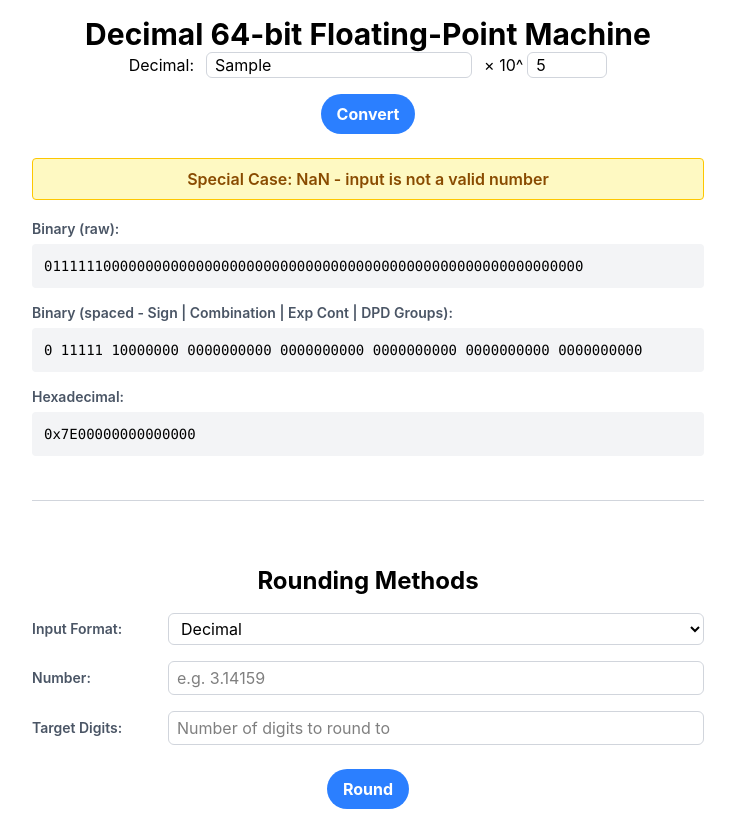
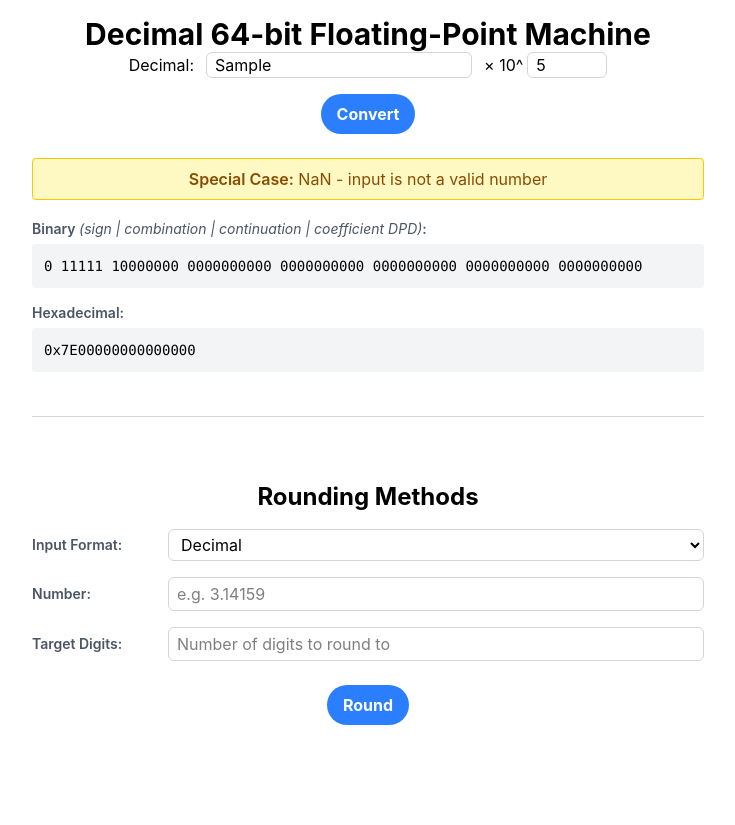
Before and after one commit to otappytaps/decimal-64-bit-fp-machine, a React (Vite) app: page / in a window 1280 px wide. Both pictures are taken after typing "Sample", "5" into the empty fields and a click on the button "Convert". Shown: the whole page, without its empty margins (272-1007 px from the left). After the commit the page ends 800 px from the top, so only its background shows below. Built offline with nearby package versions, Linux system fonts and the light colour scheme.

Commit message:
minor formatting fixes, removed raw binary in ConvertWindow

```diff
--- a/src/components/ConvertWindow.tsx
+++ b/src/components/ConvertWindow.tsx
@@ -6,14 +6,11 @@ function ConvertWindow() {
   const [binary, setBinary] = useState("");
   const [hex, setHex] = useState("");
   const [isComputed, setIsComputed] = useState(false);
-  const [spacedBinary, setSpacedBinary] = useState("");
   const [specialCase, setSpecialCase] = useState("");
   const [exponentInput, setExponentInput] = useState("");
 
-  function compute() {
-    const encodeDPD = (d1: string, d2: string, d3: string) => {
-      const to4Bit = (n: string) =>
-        parseInt(n, 10).toString(2).padStart(4, "0");
+  function encodeDPD(d1: string, d2: string, d3: string) {
+    const to4Bit = (n: string) => parseInt(n, 10).toString(2).padStart(4, "0");
     const [a, b, c, d] = to4Bit(d1);
     const [e, f, g, h] = to4Bit(d2);
     const [i, j, k, m] = to4Bit(d3);
@@ -28,8 +25,8 @@ function ConvertWindow() {
     if (aei === "101") return f + g + d + "01" + h + "1" + "11" + m;
     if (aei === "110") return j + k + d + "00" + h + "1" + "11" + m;
     if (aei === "111") return "00" + d + "11" + h + "1" + "11" + m;
-    };
-
+  }
+  function compute() {
     // 1. Clean input and determine sign bit
     let str = String(decimal).trim();
     const signBit = str.startsWith("-") ? "1" : "0";
@@ -38,8 +35,7 @@ function ConvertWindow() {
     // NaN: input is not a valid decimal number
     if (!/^\d*\.?\d*$/.test(str) || str === "" || str === ".") {
       const result = signBit + "11111" + "1" + "0".repeat(57);
-      setBinary(result);
-      setSpacedBinary(formatBinarySpaced(result));
+      setBinary(formatBinarySpaced(result));
       setHex(binaryToHex(result));
       setSpecialCase("NaN - input is not a valid number");
       setIsComputed(true);
@@ -64,10 +60,11 @@ function ConvertWindow() {
     // Overflow: biased exponent exceeds Elimit (767) → Infinity
     if (E > 767) {
       const result = signBit + "11110" + "0".repeat(58);
-      setBinary(result);
-      setSpacedBinary(formatBinarySpaced(result));
+      setBinary(formatBinarySpaced(result));
       setHex(binaryToHex(result));
-      setSpecialCase(signBit === "1" ? "Negative Infinity (-∞)" : "Positive Infinity (+∞)");
+      setSpecialCase(
+        signBit === "1" ? "Negative Infinity (-∞)" : "Positive Infinity (+∞)",
+      );
       setIsComputed(true);
       return;
     }
@@ -75,8 +72,7 @@ function ConvertWindow() {
     // Underflow: biased exponent below 0 → rounds to ±0
     if (E < 0) {
       const result = signBit + "01000" + "10001110" + "0".repeat(50);
-      setBinary(result);
-      setSpacedBinary(formatBinarySpaced(result));
+      setBinary(formatBinarySpaced(result));
       setHex(binaryToHex(result));
       setSpecialCase("Underflow - value rounds to ±0");
       setIsComputed(true);
@@ -110,8 +106,7 @@ function ConvertWindow() {
     // 6. Assemble and update state
     const result = signBit + comb + E_cont8 + coeff_cont50;
 
-    setBinary(result);
-    setSpacedBinary(formatBinarySpaced(result));
+    setBinary(formatBinarySpaced(result));
     setHex(binaryToHex(result));
     setSpecialCase("");
     setIsComputed(true);
@@ -131,21 +126,22 @@ function ConvertWindow() {
   function binaryToHex(bin: string): string {
     let hexStr = "";
     for (let i = 0; i < bin.length; i += 4) {
-      hexStr += parseInt(bin.substring(i, i + 4), 2).toString(16).toUpperCase();
+      hexStr += parseInt(bin.substring(i, i + 4), 2)
+        .toString(16)
+        .toUpperCase();
     }
     return hexStr;
   }
 
   return (
     <>
-      <InputWindow setDecimal={setDecimal} setExponentInput={setExponentInput} compute={compute} />
+      <InputWindow
+        setDecimal={setDecimal}
+        setExponentInput={setExponentInput}
+        compute={compute}
+      />
       {isComputed && (
-        <ResultWindow
-          binary={binary}
-          spacedBinary={spacedBinary}
-          hex={hex}
-          specialCase={specialCase}
-        />
+        <ResultWindow binary={binary} hex={hex} specialCase={specialCase} />
       )}
     </>
   );
@@ -174,7 +170,7 @@ function InputWindow({
         ></input>
         <span className="ml-2">× 10^</span>
         <input
-          className="border border-gray-300 rounded-md px-2 w-20"
+          className="border border-gray-300 rounded-md px-2 w-20 [appearance:textfield] [&::-webkit-outer-spin-button]:appearance-none [&::-webkit-inner-spin-button]:appearance-none"
           type="number"
           id="exponent"
           placeholder="0"
@@ -197,12 +193,10 @@ function InputWindow({
 
 function ResultWindow({
   binary,
-  spacedBinary,
   hex,
   specialCase,
 }: {
   binary: string;
-  spacedBinary: string;
   hex: string;
   specialCase: string;
 }) {
@@ -210,22 +204,29 @@ function ResultWindow({
     <div className="flex flex-col items-center mt-6 w-full max-w-2xl">
       {specialCase && (
         <div className="bg-yellow-100 border border-yellow-400 text-yellow-800 px-4 py-2 rounded mb-4 w-full text-center font-semibold">
-          Special Case: {specialCase}
+          Special Case:
+          <span className="font-normal"> {specialCase} </span>
         </div>
       )}
       <div className="w-full mb-3">
-        <label className="font-semibold text-sm text-gray-600">Binary (raw):</label>
-        <p className="font-mono text-sm break-all bg-gray-100 p-3 rounded mt-1">{binary}</p>
+        <label className="font-semibold text-sm text-gray-600">
+          Binary{" "}
+          <span className="font-normal italic">
+            (sign | combination | continuation | coefficient DPD)
+          </span>
+          :
+        </label>
+        <p className="font-mono text-sm break-all bg-gray-100 p-3 rounded mt-1">
+          {binary}
+        </p>
       </div>
       <div className="w-full mb-3">
         <label className="font-semibold text-sm text-gray-600">
-          Binary (spaced - Sign | Combination | Exp Cont | DPD Groups):
+          Hexadecimal:
         </label>
-        <p className="font-mono text-sm break-all bg-gray-100 p-3 rounded mt-1">{spacedBinary}</p>
-      </div>
-      <div className="w-full mb-3">
-        <label className="font-semibold text-sm text-gray-600">Hexadecimal:</label>
-        <p className="font-mono text-sm bg-gray-100 p-3 rounded mt-1">0x{hex}</p>
+        <p className="font-mono text-sm bg-gray-100 p-3 rounded mt-1">
+          0x{hex}
+        </p>
       </div>
     </div>
   );
```
Lines whose indentation alone changed are shown as unchanged.
